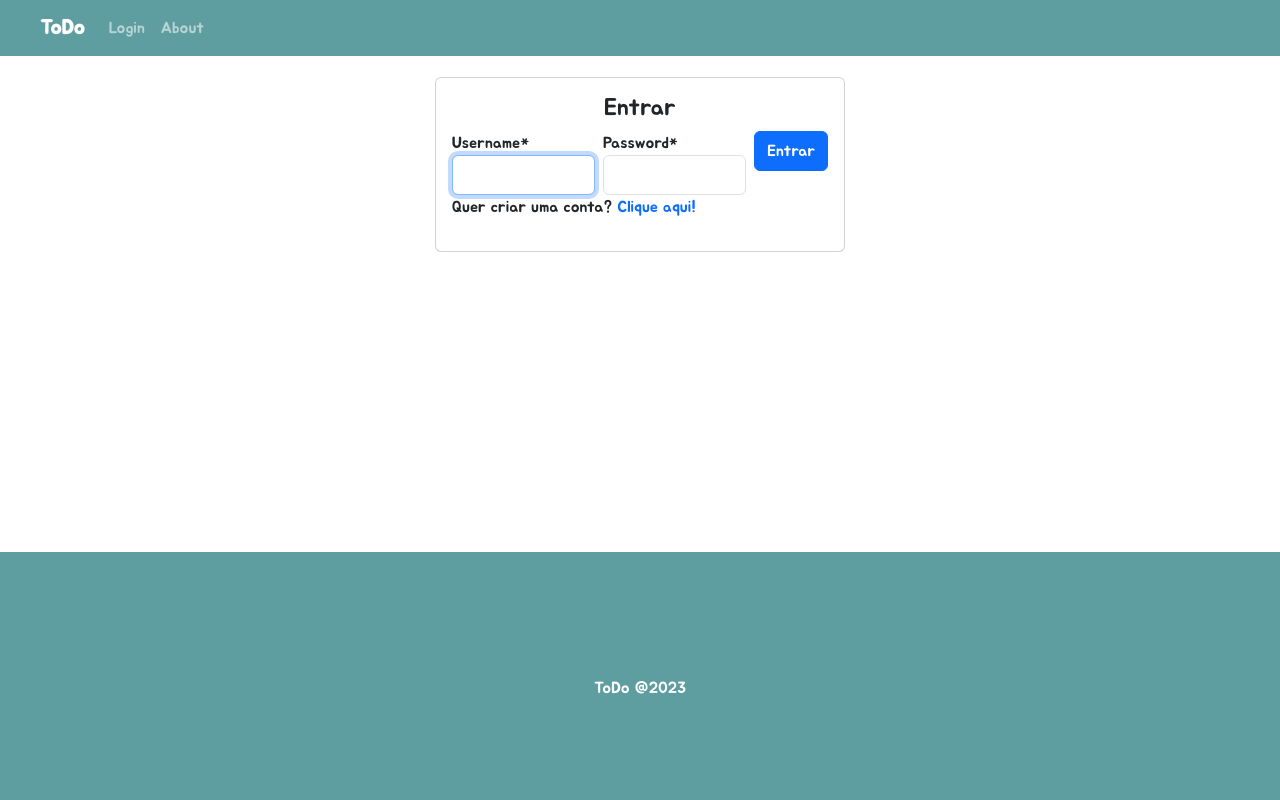
After one commit to montenegroleticia/To-do, a Django app: page /accounts/login/ in a window 1280 px wide. The commit adds this page. Run offline with Django 4.2, Linux system fonts and the light colour scheme; some libraries are stand-ins or nearby versions.

Commit message:
Login and Logout

```diff
--- a/tasks/static/scripts/script.js
+++ b/tasks/static/scripts/script.js
@@ -1,7 +1,7 @@
 $(document).ready(function () {
-    var deleteBtn = $('.delete-btn');
-    var searchBtn = $('.search-bnt');
-    var searchForm = $('#search-form');
+    let deleteBtn = $('.delete-btn');
+    let searchBtn = $('.search-bnt');
+    let searchForm = $('#search-form');
 
     $(deleteBtn).on('click', function (e) {
 
--- a/tasks/templates/base.html
+++ b/tasks/templates/base.html
@@ -17,17 +17,31 @@
   <body>
     <div class="container-fluid">
       <nav class="navbar navbar-expand-lg navbar-dark" style="background-color: cadetblue">
-        <a class="navbar-brand" href="/">ToDo</a>
+        <a class="navbar-brand">ToDo</a>
         <button class="navbar-toggler" type="button" data-toggle="collapse" data-target="#navbarSupportedContent" aria-controls="navbarSupportedContent" aria-expanded="false" aria-label="Toggle navigation"><span class="navbar-toggler-icon"></span></button>
 
         <div class="collapse navbar-collapse" id="navbarSupportedContent">
           <ul class="navbar-nav mr-auto">
+            {% if user.is_authenticated %}
+              <li class="nav-item">
+                <a class="nav-link" href="/">Tasks</a>
+              </li>
+              <li class="nav-item">
+                <a class="nav-link" href="#">Users</a>
+              </li>
+            {% else %}
+              <li class="nav-item">
+                <a class="nav-link" href="/accounts/login/">Login</a>
+              </li>
+            {% endif %}
             <li class="nav-item">
-              <a class="nav-link" href="#">Tasks</a>
+              <a class="nav-link" href="#">About</a>
             </li>
-            <li class="nav-item">
-              <a class="nav-link" href="#">New Task</a>
-            </li>
+            {% if user.is_authenticated %}
+              <li class="nav-item">
+                <a class="nav-link" href="/accounts/logout/">Logout</a>
+              </li>
+            {% endif %}
           </ul>
         </div>
       </nav>
--- a/tasks/templates/tasks/newtask.html
+++ b/tasks/templates/tasks/newtask.html
@@ -1,4 +1,5 @@
 {% extends 'base.html' %}
+{% load crispy_forms_tags %}
 <br />
 {% block title %}
   New Task
@@ -7,7 +8,7 @@
 {% block content %}
   <div class="container-task">
     <h1>New Task:</h1>
-    <form method='POST'>
+    <form method="POST">
       {% csrf_token %}
       {{ form.as_p }}
       <input type="submit" value="Add" />
--- /dev/null
+++ b/templates/registration/login.html
@@ -0,0 +1,31 @@
+{% extends 'base.html' %}
+{% load crispy_forms_tags %}
+<br />
+{% block title %}
+  Login
+{% endblock %}
+<br />
+{% block content %}
+  <div class="row">
+    <div class="col-md-4 offset-md-4">
+      <div class="card auth-card">
+        <div class="card-body">
+          <h4 class="card-title text-center">Entrar</h4>
+
+          <form method="post" action="{% url 'login' %}">
+            {% csrf_token %}
+            <input type="hidden" name="next" value="{{ next }}" />
+
+            {{ form|crispy }}
+
+            <button type="submit" class="btn btn-primary btn-block">Entrar</button>
+          </form>
+
+          <p class="change-form-p">
+            Quer criar uma conta? <a href="/accounts/register">Clique aqui!</a>
+          </p>
+        </div>
+      </div>
+    </div>
+  </div>
+{% endblock %}
--- a/todo/urls.py
+++ b/todo/urls.py
@@ -1,23 +1,12 @@
-"""
-URL configuration for todo project.
-
-The `urlpatterns` list routes URLs to views. For more information please see:
-    https://docs.djangoproject.com/en/4.2/topics/http/urls/
-Examples:
-Function views
-    1. Add an import:  from my_app import views
-    2. Add a URL to urlpatterns:  path('', views.home, name='home')
-Class-based views
-    1. Add an import:  from other_app.views import Home
-    2. Add a URL to urlpatterns:  path('', Home.as_view(), name='home')
-Including another URLconf
-    1. Import the include() function: from django.urls import include, path
-    2. Add a URL to urlpatterns:  path('blog/', include('blog.urls'))
-"""
 from django.contrib import admin
 from django.urls import path, include
+from django.contrib.auth.views import LogoutView
+from django.contrib.auth import views as auth_views
 
 urlpatterns = [
     path('admin/', admin.site.urls),
-    path('', include('tasks.urls'))
+    path('', include('tasks.urls')),
+    path('accounts/', include('django.contrib.auth.urls')),
+    path('accounts/logout/', LogoutView.as_view(), name='logout'),
+    path('accounts/login/', auth_views.LoginView.as_view(), name='login'),
 ]
```
Also changed, not shown: tasks/views.py (+6 -5 lines), todo/settings.py (+18 -16 lines).
